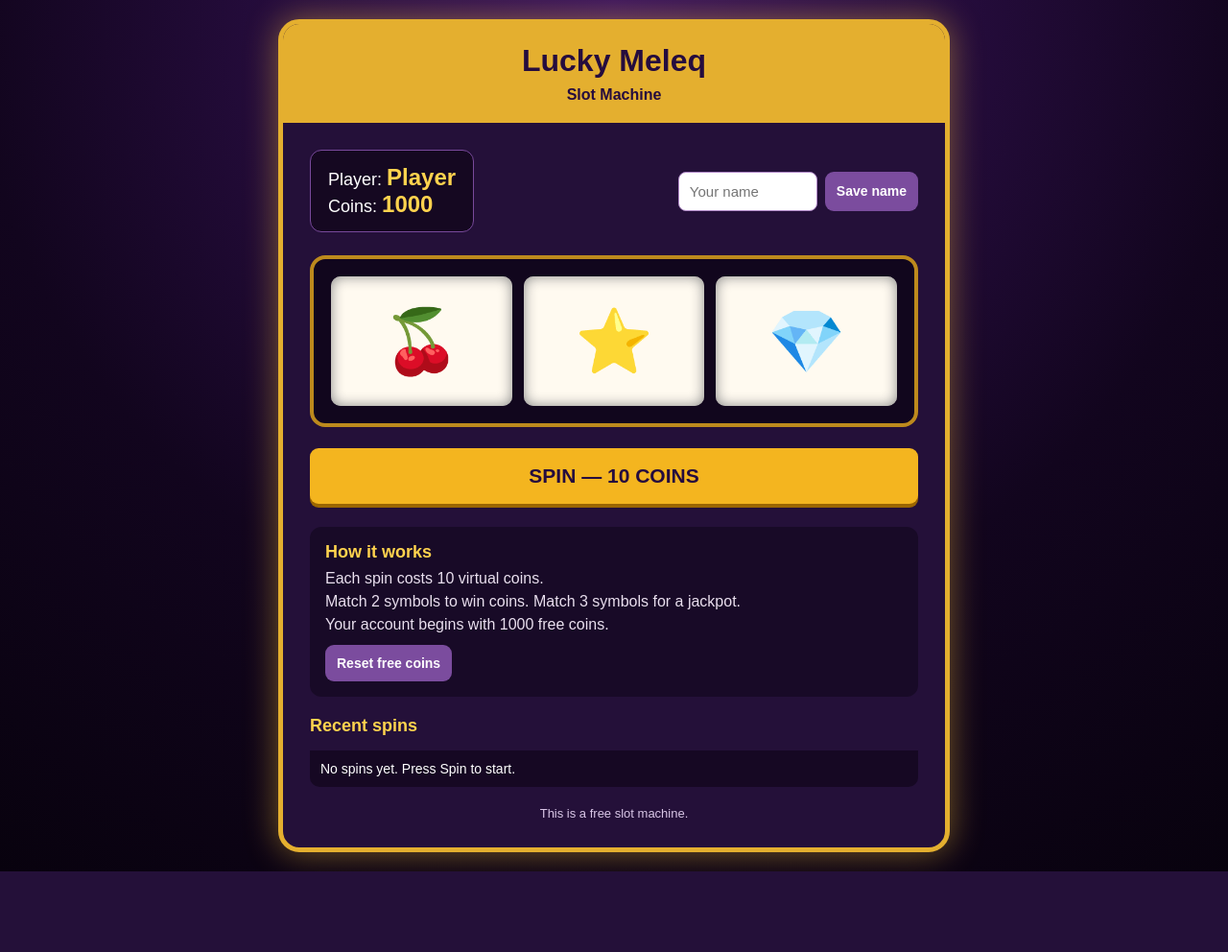
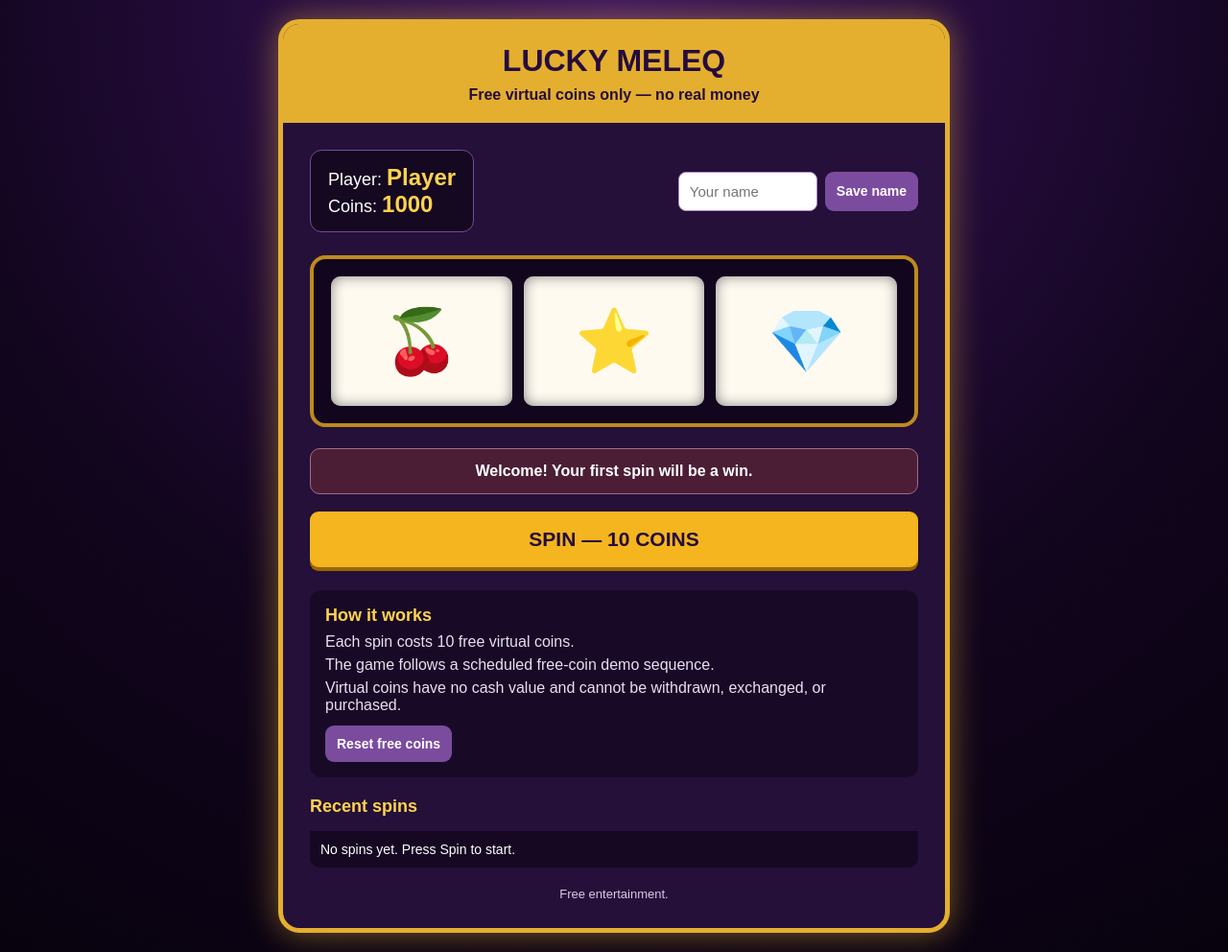
Before and after one commit to mhoxhaj/-lucky-meleq-slot-machine, a Flask app: page / in a window 1280 px wide. Shown: the whole page at 96% size. Before the commit the page ends 908 px from the top, so only its background shows below. Run offline with Flask 3, Linux system fonts and the light colour scheme.

Commit message:
Add files via upload

```diff
--- a/app.py
+++ b/app.py
@@ -1,151 +1,192 @@
-"""
-Simple Slot Machine Web App (Flask)
-------------------------------------
-Free coins only. No real money. For demo/learning purposes.
-
-How to run:
-1) Install Python (if you don't have it).
-2) In a terminal/command prompt, run:
-   pip install flask
-3) Save this file as `app.py` in a folder.
-4) In the same folder, create a folder named `templates`.
-5) Save the HTML code (slot_machine_template.html) as `templates/index.html`.
-6) In the terminal, in that folder, run:
-   python app.py
-7) Open the link shown (usually http://127.0.0.1:5000) in your browser.
-
-To share with others on your local network:
-- Make sure they are on the same Wi‑Fi.
-- Find your local IP (e.g., 192.168.x.x).
-- They can open: http://YOUR_IP:5000
-
-For public sharing online, you would later deploy to a hosting service
-(e.g., Render, Railway, PythonAnywhere). This file is ready for that later.
-"""
-
 from flask import Flask, render_template, session, request, redirect, url_for
-import random
 import os
 
 app = Flask(__name__)
-# Secret key for session cookies (for demo only; use a random string in production)
 app.secret_key = os.urandom(24)
 
-# Slot machine configuration
 SYMBOLS = ["🍒", "🍋", "🍇", "🍉", "🔔", "⭐", "💎", "7️⃣"]
+
 SPIN_COST = 10
 STARTING_COINS = 1000
-
-# Payout multipliers (based on 3 reels)
-# 2 matching = small win, 3 matching = big win
-PAYOUTS = {
-    "🍒": {"2": 5, "3": 20},
-    "🍋": {"2": 5, "3": 20},
-    "🍇": {"2": 10, "3": 30},
-    "🍉": {"2": 10, "3": 30},
-    "🔔": {"2": 15, "3": 50},
-    "⭐": {"2": 20, "3": 75},
-    "💎": {"2": 25, "3": 100},
-    "7️⃣": {"2": 50, "3": 200},
-}
+WIN_AMOUNT = 100
 
 
-def spin_reels():
-    """Generate 3 random symbols for the slot machine."""
-    return [random.choice(SYMBOLS) for _ in range(3)]
+def make_result_symbols(is_win, level, win_number=1):
+    if is_win:
+        symbol = SYMBOLS[(level + win_number - 1) % len(SYMBOLS)]
+        return [symbol, symbol, symbol]
+
+    return [
+        SYMBOLS[level % len(SYMBOLS)],
+        SYMBOLS[(level + 2) % len(SYMBOLS)],
+        SYMBOLS[(level + 4) % len(SYMBOLS)],
+    ]
 
 
-def calculate_winnings(reels):
-    """
-    Calculate winnings based on the 3 reels.
-    Returns (win_amount, message).
-    """
-    # Count occurrences of each symbol
-    counts = {}
-    for s in reels:
-        counts[s] = counts.get(s, 0) + 1
+def wins_after_losses(losses_needed):
+    if losses_needed <= 10:
+        return 1
 
-    # Check for 3 of a kind
-    for symbol, count in counts.items():
-        if count == 3:
-            payout = PAYOUTS[symbol]["3"] * SPIN_COST
-            return payout, f"Jackpot! 3 {symbol} — You won {payout} coins!"
-
-    # Check for 2 of a kind
-    for symbol, count in counts.items():
-        if count == 2:
-            payout = PAYOUTS[symbol]["2"] * SPIN_COST
-            return payout, f"Nice! 2 {symbol} — You won {payout} coins!"
-
-    # No win
-    return 0, "No luck this time. Try again!"
+    return losses_needed - 9
 
 
-@app.route("/")
-def index():
-    # Initialize session if needed
+def initialize_player():
     if "coins" not in session:
         session["coins"] = STARTING_COINS
         session["username"] = "Player"
         session["history"] = []
 
-    return render_template("index.html",
-                           coins=session["coins"],
-                           username=session["username"],
-                           history=session.get("history", []),
-                           spin_cost=SPIN_COST,
-                           starting_coins=STARTING_COINS)
+        session["first_spin"] = True
+
+        session["losses_needed"] = 2
+        session["losses_done"] = 0
+
+        session["wins_needed"] = 1
+        session["wins_done"] = 0
+
+        session["last_reels"] = ["🍒", "⭐", "💎"]
+        session["last_message"] = "Welcome! Your first spin will be a win."
+        session["last_was_win"] = False
+
+
+def move_to_next_round():
+    if session["losses_needed"] >= 15:
+        session["losses_needed"] = 2
+    else:
+        session["losses_needed"] += 1
+
+    session["losses_done"] = 0
+    session["wins_needed"] = wins_after_losses(session["losses_needed"])
+    session["wins_done"] = 0
+
+
+@app.route("/")
+def index():
+    initialize_player()
+
+    return render_template(
+        "index.html",
+        coins=session["coins"],
+        username=session["username"],
+        history=session.get("history", []),
+        spin_cost=SPIN_COST,
+        starting_coins=STARTING_COINS,
+        last_reels=session["last_reels"],
+        last_message=session["last_message"],
+        last_was_win=session["last_was_win"],
+    )
 
 
 @app.route("/spin", methods=["POST"])
 def spin():
-    if "coins" not in session:
-        session["coins"] = STARTING_COINS
-        session["history"] = []
+    initialize_player()
 
     if session["coins"] < SPIN_COST:
-        # Not enough coins — reset
-        session["coins"] = STARTING_COINS
-        session["history"] = [("System", "Out of coins! Reset to starting balance.", STARTING_COINS)]
+        session.clear()
+        initialize_player()
+
+        session["last_reels"] = ["💎", "💎", "💎"]
+        session["last_message"] = (
+            "Out of coins. Your balance was reset to 1000 free coins. "
+            "Your next spin will be a win."
+        )
+        session["last_was_win"] = False
+        session.modified = True
+
         return redirect(url_for("index"))
 
-    # Deduct spin cost
     session["coins"] -= SPIN_COST
 
-    # Spin the reels
-    reels = spin_reels()
-    win_amount, message = calculate_winnings(reels)
+    if session["first_spin"]:
+        is_win = True
+        level = 1
+        win_number = 1
 
-    # Add winnings
-    session["coins"] += win_amount
+        session["first_spin"] = False
+        session["coins"] += WIN_AMOUNT
 
-    # Record history
-    reels_str = " | ".join(reels)
-    session["history"].append((reels_str, message, session["coins"]))
-    # Keep only last 10 spins
+        message = f"Welcome win! You won {WIN_AMOUNT} free coins!"
+
+    elif session["losses_done"] >= session["losses_needed"]:
+        is_win = True
+        level = session["losses_needed"]
+
+        session["wins_done"] += 1
+        win_number = session["wins_done"]
+
+        session["coins"] += WIN_AMOUNT
+
+        message = (
+            f"Winner! Win {session['wins_done']} of {session['wins_needed']} "
+            f"after {session['losses_needed']} losses. "
+            f"You won {WIN_AMOUNT} free coins!"
+        )
+
+        if session["wins_done"] >= session["wins_needed"]:
+            move_to_next_round()
+
+    else:
+        is_win = False
+        level = session["losses_needed"]
+        win_number = 0
+
+        session["losses_done"] += 1
+        remaining = session["losses_needed"] - session["losses_done"]
+
+        if remaining == 0:
+            message = (
+                f"No win this spin. The next {session['wins_needed']} "
+                f"spin(s) will be win(s)!"
+            )
+        else:
+            message = (
+                f"No win this spin. {remaining} loss/losses remain before "
+                f"the next winning round."
+            )
+
+    reels = make_result_symbols(is_win, level, win_number)
+
+    session["last_reels"] = reels
+    session["last_message"] = message
+    session["last_was_win"] = is_win
+
+    reels_text = " | ".join(reels)
+
+    session["history"].append(
+        (reels_text, message, session["coins"])
+    )
+
     session["history"] = session["history"][-10:]
 
     session.modified = True
+
     return redirect(url_for("index"))
 
 
 @app.route("/reset", methods=["POST"])
 def reset():
-    session["coins"] = STARTING_COINS
-    session["history"] = [("System", "Balance reset.", STARTING_COINS)]
+    session.clear()
+    initialize_player()
     session.modified = True
+
     return redirect(url_for("index"))
 
 
 @app.route("/set_username", methods=["POST"])
 def set_username():
+    initialize_player()
+
     username = request.form.get("username", "Player").strip()
-    if not username:
-        username = "Player"
-    session["username"] = username[:20]  # limit length
+
+    if username:
+        session["username"] = username[:20]
+    else:
+        session["username"] = "Player"
+
+    session.modified = True
+
     return redirect(url_for("index"))
 
 
 if __name__ == "__main__":
-    # debug=True is fine for local development, not for production
     app.run(host="0.0.0.0", port=5000, debug=True)
--- a/templates/index.html
+++ b/templates/index.html
@@ -3,9 +3,13 @@
 <head>
   <meta charset="UTF-8">
   <meta name="viewport" content="width=device-width, initial-scale=1.0">
-  <title>LUCKY Meleq — Free Coin Slots</title>
+
+  <title>Lucky Meleq</title>
+
   <style>
-    * { box-sizing: border-box; }
+    * {
+      box-sizing: border-box;
+    }
 
     body {
       margin: 0;
@@ -123,8 +127,14 @@
       box-shadow: 0 4px 0 #9b6500;
     }
 
-    .spin:hover { background: #ffd055; }
-    .spin:active { transform: translateY(3px); box-shadow: 0 1px 0 #9b6500; }
+    .spin:hover {
+      background: #ffd055;
+    }
+
+    .spin:active {
+      transform: translateY(3px);
+      box-shadow: 0 1px 0 #9b6500;
+    }
 
     .small-button {
       background: #7b4c9e;
@@ -133,7 +143,9 @@
       padding: 11px 12px;
     }
 
-    .small-button:hover { background: #9666bc; }
+    .small-button:hover {
+      background: #9666bc;
+    }
 
     .rules {
       margin-top: 24px;
@@ -188,19 +200,69 @@
       margin: 20px 0 0;
     }
 
+    .result-message {
+      text-align: center;
+      padding: 14px;
+      margin: 0 0 18px;
+      border-radius: 10px;
+      font-weight: bold;
+      font-size: 16px;
+    }
+
+    .result-win {
+      background: #2d7a3d;
+      color: white;
+      border: 1px solid #8bea91;
+      animation: winGlow 0.8s ease-in-out infinite alternate;
+    }
+
+    .result-loss {
+      background: #4b1e36;
+      color: white;
+      border: 1px solid #a46a89;
+    }
+
+    .winner-reels {
+      animation: winGlow 0.8s ease-in-out infinite alternate;
+    }
+
+    @keyframes winGlow {
+      from {
+        box-shadow: 0 0 12px rgba(255, 211, 78, 0.35);
+      }
+
+      to {
+        box-shadow: 0 0 28px rgba(255, 211, 78, 0.95);
+      }
+    }
+
     @media (max-width: 520px) {
-      .content { padding: 18px; }
-      .reel { min-height: 100px; font-size: 45px; }
-      header h1 { font-size: 26px; }
-      .history-item { flex-direction: column; gap: 4px; }
+      .content {
+        padding: 18px;
+      }
+
+      .reel {
+        min-height: 100px;
+        font-size: 45px;
+      }
+
+      header h1 {
+        font-size: 26px;
+      }
+
+      .history-item {
+        flex-direction: column;
+        gap: 4px;
+      }
     }
   </style>
 </head>
+
 <body>
   <main class="game">
     <header>
-      <h1>Lucky Meleq</h1>
-      <p>Slot Machine</p>
+      <h1>LUCKY MELEQ</h1>
+      <p>Free virtual coins only — no real money</p>
     </header>
 
     <section class="content">
@@ -216,10 +278,14 @@
         </form>
       </div>
 
-      <div class="reels">
-        <div class="reel">🍒</div>
-        <div class="reel">⭐</div>
-        <div class="reel">💎</div>
+      <div class="reels {% if last_was_win %}winner-reels{% endif %}">
+        <div class="reel">{{ last_reels[0] }}</div>
+        <div class="reel">{{ last_reels[1] }}</div>
+        <div class="reel">{{ last_reels[2] }}</div>
+      </div>
+
+      <div class="result-message {% if last_was_win %}result-win{% else %}result-loss{% endif %}">
+        {{ last_message }}
       </div>
 
       <form action="/spin" method="POST">
@@ -230,11 +296,14 @@
 
       <div class="rules">
         <h2>How it works</h2>
-        <p>Each spin costs {{ spin_cost }} virtual coins.</p>
-        <p>Match 2 symbols to win coins. Match 3 symbols for a jackpot.</p>
-        <p>Your account begins with {{ starting_coins }} free coins.</p>
+        <p>Each spin costs {{ spin_cost }} free virtual coins.</p>
+        <p>The game follows a scheduled free-coin demo sequence.</p>
+        <p>Virtual coins have no cash value and cannot be withdrawn, exchanged, or purchased.</p>
+
         <form action="/reset" method="POST" style="margin-top: 12px;">
-          <button class="small-button" type="submit">Reset free coins</button>
+          <button class="small-button" type="submit">
+            Reset free coins
+          </button>
         </form>
       </div>
 
@@ -256,9 +325,63 @@
       </div>
 
       <p class="warning">
-        This is a free slot machine.
+        Free entertainment.
       </p>
     </section>
   </main>
+
+  <script>
+    const didWin = {{ "true" if last_was_win else "false" }};
+
+    function playWinSound() {
+      const AudioContextClass =
+        window.AudioContext || window.webkitAudioContext;
+
+      if (!AudioContextClass) {
+        return;
+      }
+
+      const audioContext = new AudioContextClass();
+
+      const notes = [
+        { frequency: 523.25, start: 0.00 },
+        { frequency: 659.25, start: 0.12 },
+        { frequency: 783.99, start: 0.24 }
+      ];
+
+      notes.forEach((note) => {
+        const oscillator = audioContext.createOscillator();
+        const gain = audioContext.createGain();
+
+        oscillator.type = "sine";
+        oscillator.frequency.value = note.frequency;
+
+        gain.gain.setValueAtTime(
+          0.0001,
+          audioContext.currentTime + note.start
+        );
+
+        gain.gain.exponentialRampToValueAtTime(
+          0.16,
+          audioContext.currentTime + note.start + 0.02
+        );
+
+        gain.gain.exponentialRampToValueAtTime(
+          0.0001,
+          audioContext.currentTime + note.start + 0.32
+        );
+
+        oscillator.connect(gain);
+        gain.connect(audioContext.destination);
+
+        oscillator.start(audioContext.currentTime + note.start);
+        oscillator.stop(audioContext.currentTime + note.start + 0.34);
+      });
+    }
+
+    if (didWin) {
+      playWinSound();
+    }
+  </script>
 </body>
 </html>
```
